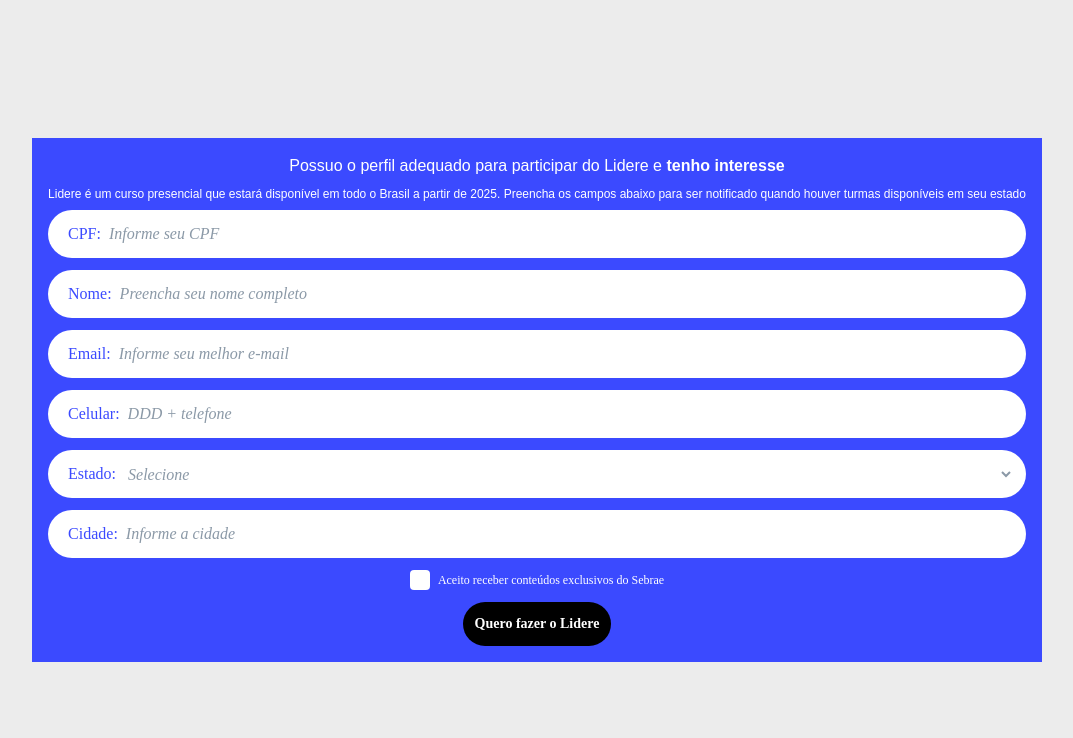
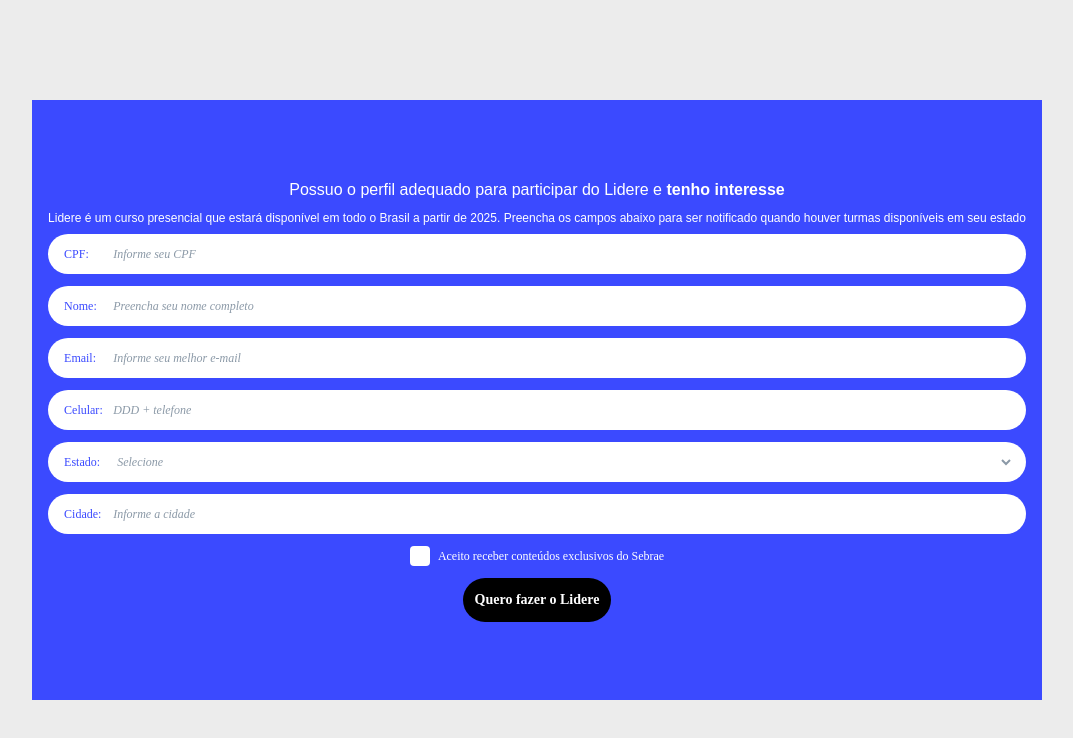
Before and after one commit to Niloinpng/sebrae-lidere-form, a React (Vite) app: page / in a window 1280 px wide. Shown: the top 738 px of the page, without its empty margins (103-1176 px from the left). Built offline with nearby package versions, Linux system fonts and the light colour scheme.

Commit message:
:sparkles: adiciona feedback visual de sucesso no envio do formulário e refatora componentes para melhor legibilidade

```diff
--- a/src/App.tsx
+++ b/src/App.tsx
@@ -1,12 +1,33 @@
+import { useState } from "react";
 import Form from "./components/Form";
+import { FaCheck } from 'react-icons/fa';
 
 function App() {
+  const [success, setSuccess] = useState(false);
+
   return (
     <div className="bg-LiderePreto10 min-h-screen w-full flex items-center justify-center">
-      <div className="bg-LidereAzul62 flex flex-col items-center justify-center p-4 gap-2">
-        <h1 className="font-campuni text-white text-center text-base">Possuo o perfil adequado para participar do Lidere e <span className="font-bold">tenho interesse</span></h1>
-        <h2 className="font-alegreya text-white text-center text-xs">Lidere é um curso presencial que estará disponível em todo o Brasil a partir de 2025. Preencha os campos abaixo para ser notificado quando houver turmas disponíveis em seu estado</h2>
-        <Form />
+      <div className="bg-LidereAzul62 flex flex-col items-center justify-center p-4 gap-2 min-h-[600px]">
+      {success ? (
+        <div className="flex flex-col items-center justify-center gap-16">
+          <div className="bg-white rounded-full p-4">
+            <FaCheck className="text-LidereAzul62 text-5xl" />
+          </div>
+          <h1 className="font-campuni text-white text-center text-4xl font-bold">
+            Suas informações foram enviadas, aguarde o nosso contato.
+          </h1>
+        </div>
+      ) : (
+          <>
+            <h1 className="font-campuni text-white text-center text-base">
+              Possuo o perfil adequado para participar do Lidere e <span className="font-bold">tenho interesse</span>
+            </h1>
+            <h2 className="font-alegreya text-white text-center text-xs">
+              Lidere é um curso presencial que estará disponível em todo o Brasil a partir de 2025. Preencha os campos abaixo para ser notificado quando houver turmas disponíveis em seu estado
+            </h2>
+            <Form onSuccess={() => setSuccess(true)} />
+          </>
+      )}
       </div>
     </div>
   );
--- a/src/components/Campo.tsx
+++ b/src/components/Campo.tsx
@@ -20,19 +20,19 @@
   onFocus,
 }: CampoProps) => (
   <div
-    className={`w-full rounded-full flex items-center justify-center p-3
+    className={`w-full rounded-full flex items-center p-3
       focus-within:ring-2 focus-within:ring-black
       ${iserro ? "bg-Vermelho95 border border-Vermelho35" : "bg-white"}
     `}
   >
-    <label className="font-figtree text-LidereAzul62 font-medium px-2">
+    <label className="w-14 text-left font-figtree text-LidereAzul62 font-medium text-xs pl-1">
       {name}:
     </label>
     <input
       className={`
-        font-figtree font-medium w-full focus:outline-none
-        placeholder:italic
-        bg-transparent
+        w-full font-figtree font-medium focus:outline-none
+        placeholder:italic bg-transparent
+        text-xs
         ${iserro ? "placeholder-Vermelho35" : "placeholder:text-Cinza"}
       `}
       type={tipo}
--- a/src/components/CampoSelect.tsx
+++ b/src/components/CampoSelect.tsx
@@ -23,13 +23,14 @@
         ${iserro ? "bg-Vermelho95 border border-Vermelho35" : "bg-white"}
       `}
     >
-      <label className="font-figtree text-LidereAzul62 font-medium px-2">
+      <label className="w-14 text-left font-figtree text-LidereAzul62 font-medium text-xs pl-1">
         {name}:
       </label>
       <select
         className={`
-          font-figtree font-medium w-full focus:outline-none
+          w-full font-figtree font-medium w-full focus:outline-none
           bg-transparent
+          text-xs
           ${iserro ? "text-Vermelho35" : "text-Cinza"}
           ${valor === "" ? "italic text-Cinza" : "normal-case text-black"}
         `}
--- a/src/components/Form.tsx
+++ b/src/components/Form.tsx
@@ -5,6 +5,10 @@
 import { Infos } from "../types/Infos";
 import { FiAlertOctagon } from "react-icons/fi";
 import { validate } from "../utils/validate";
+
+interface FormProps {
+    onSuccess?: () => void;
+}
 
 const UF = [
     { value: "AC", label: "Acre" },
@@ -56,7 +60,7 @@
     return v;
 };
 
-const Form = () => {
+const Form = ({ onSuccess }: FormProps) => {
     const[cpf, setCpf] = useState('');
     const[nome, setNome] = useState('');
     const[email, setEmail] = useState('');
@@ -93,11 +97,11 @@
           if (validateErros.cidade) setCidade('');
 
           setErros(validateErros);
-          alert('Preencha todos os campos');
           return;
         }
 
-        alert('Inscrito');
+        if (onSuccess) {onSuccess();}
+
     };
 
     return (
```
